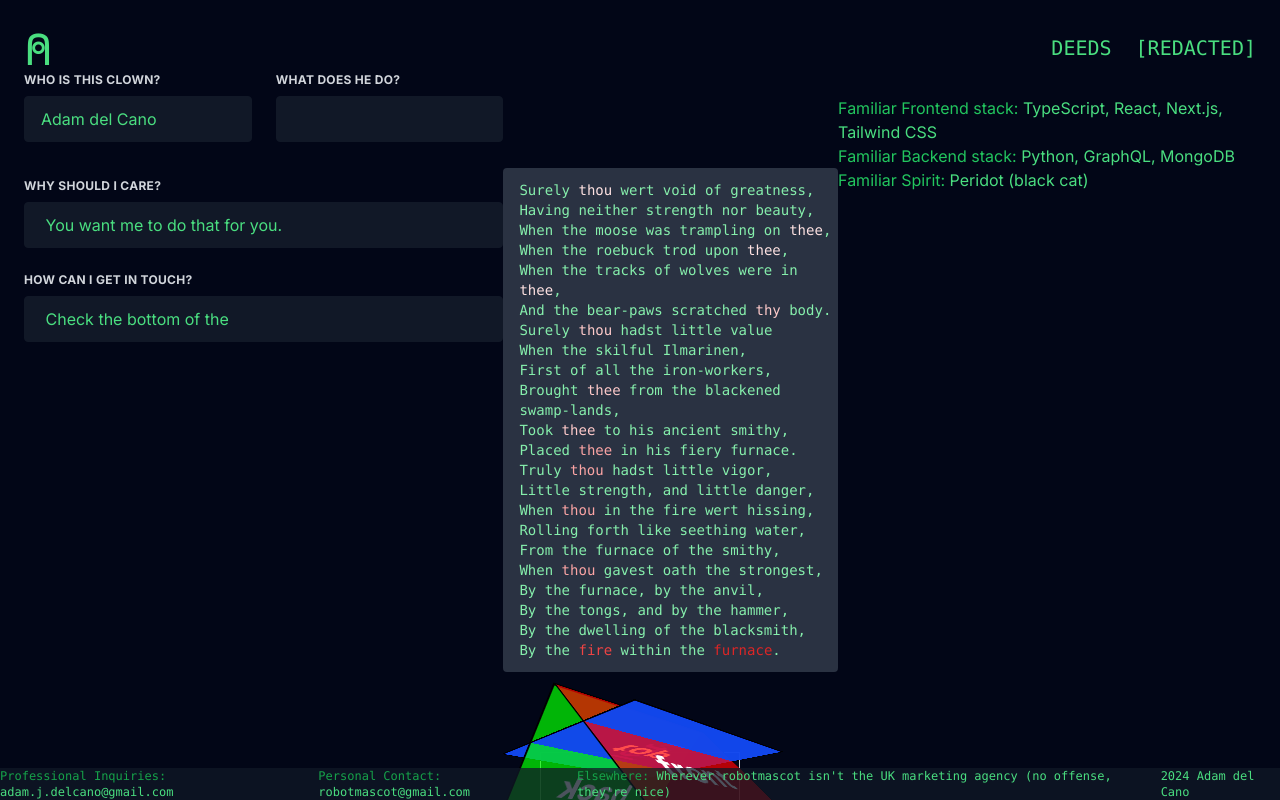
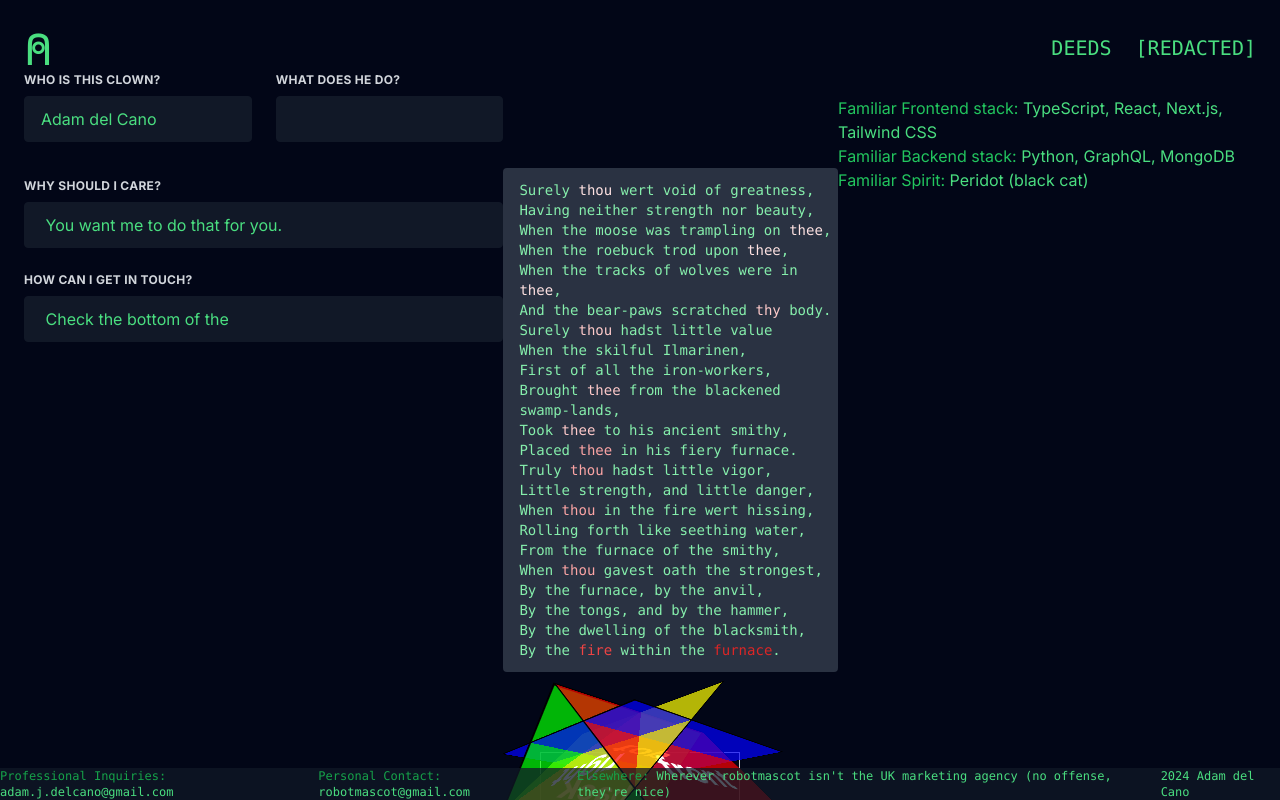
Before and after one commit to adamdelcano/adamdelcano.github.io, a Next.js app: page / in a window 1280 px wide. Shown: the top 800 px of the page. Built offline with nearby package versions, Linux system fonts and the light colour scheme.

Commit message:
Left and right fix v3

```diff
--- a/src/app/globals.css
+++ b/src/app/globals.css
@@ -85,9 +85,9 @@ body {
 .cube__face--bottom { background: hsla(300, 100%, 50%, 0.7); }
 
 .cube__face--front  { transform: rotateY(  0deg) rotateX( 45deg) translateZ(100px); }
-.cube__face--right  { transform: rotateY( 90deg) rotateX( 90deg) translateZ(100px); }
+.cube__face--right  { transform: rotateY( 90deg) rotateX( 135deg) translateZ(100px); }
 .cube__face--back   { transform: rotateY(180deg) rotateX( 45deg) translateZ(100px); }
-.cube__face--left   { transform: rotateY(-90deg) rotateX( 90deg) translateZ(100px); }
+.cube__face--left   { transform: rotateY(-90deg) rotateX( -45deg) translateZ(100px); }
 .cube__face--top    { transform: rotateX( 90deg) translateZ(100px); }
 .cube__face--bottom { transform: rotateX(-90deg) translateZ(100px); }
 
```
